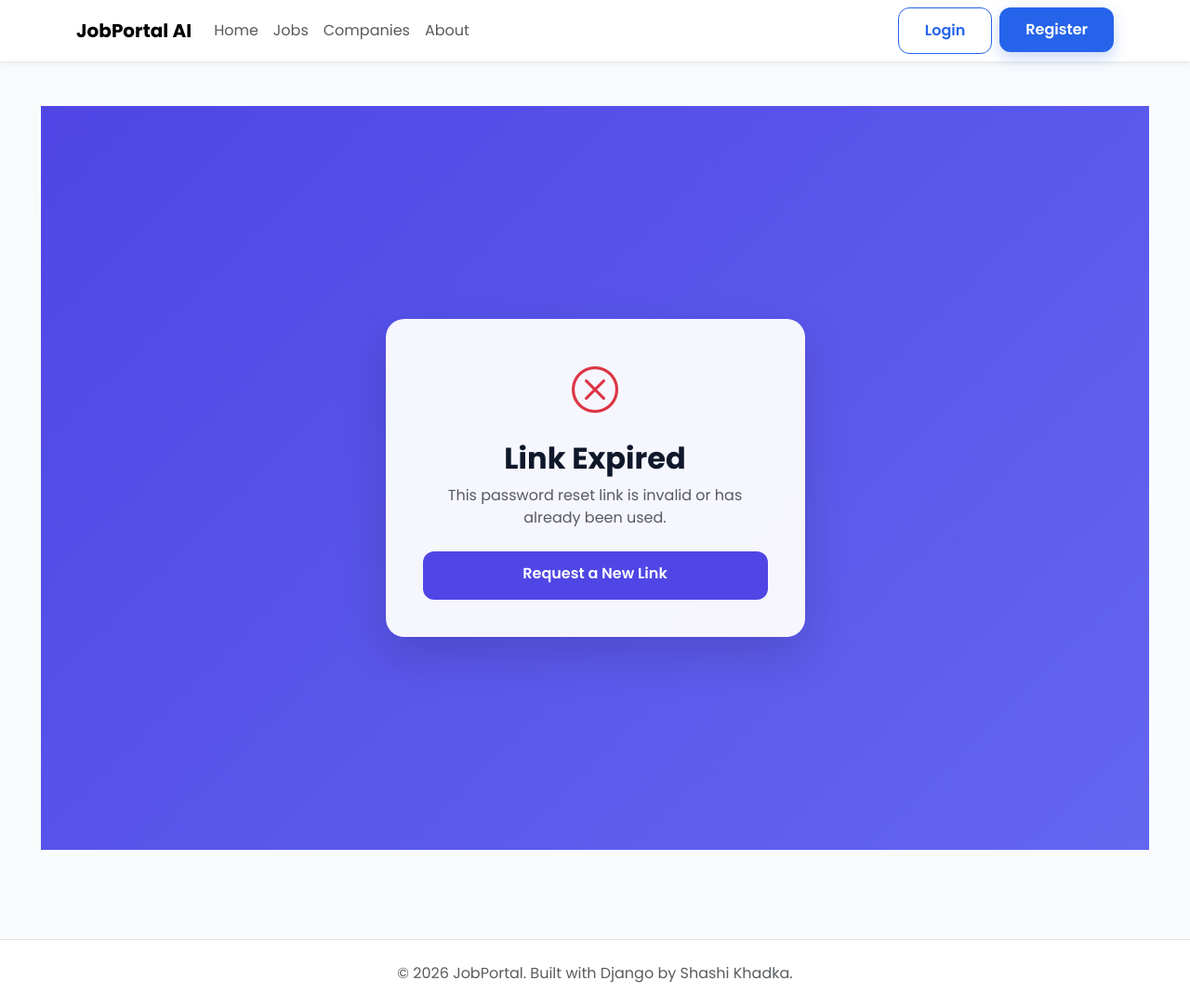
After one commit to khadkashashi/Job-Portal, a Django app: page /reset/1/1/ in a window 1280 px wide. The commit adds this page. Shown: the whole page at 93% size. Run offline with Django 5.2, Linux system fonts and the light colour scheme.

Commit message:
feat:forgot password

```diff
--- a/accounts/urls.py
+++ b/accounts/urls.py
@@ -1,8 +1,41 @@
 from django.urls import path
 from .import views
+from django.contrib.auth import views as auth_views
+
 urlpatterns=[
     path ("register/", views.register, name='register'),
     path("login/", views.login_view, name="login"),
     path("dashboard/", views.dashboard, name="dashboard"),
     path("logout/", views.logout_view, name="logout"),
+        path(
+        "password-reset/",
+        auth_views.PasswordResetView.as_view(
+            template_name="accounts/password_reset.html",
+            email_template_name="accounts/password_reset_email.html",
+            subject_template_name="accounts/password_reset_subject.txt",
+        ),
+        name="password_reset",
+    ),
+    path(
+        "password-reset/done/",
+        auth_views.PasswordResetDoneView.as_view(
+            template_name="accounts/password_reset_done.html"
+        ),
+        name="password_reset_done",
+    ),
+    path(
+        "reset/<uidb64>/<token>/",
+        auth_views.PasswordResetConfirmView.as_view(
+            template_name="accounts/password_reset_confirm.html"
+        ),
+        name="password_reset_confirm",
+    ),
+    path(
+        "reset/done/",
+        auth_views.PasswordResetCompleteView.as_view(
+            template_name="accounts/password_reset_complete.html"
+        ),
+        name="password_reset_complete",
+    ),
+
 ]
--- a/templates/accounts/login.html
+++ b/templates/accounts/login.html
@@ -108,8 +108,7 @@ Remember me
 
 </div>
 
-<a href="#">Forgot Password?</a>
-
+<a href="{% url 'password_reset' %}">Forgot Password?</a>
 </div>
 
 <button
--- /dev/null
+++ b/templates/accounts/password_reset_confirm.html
@@ -0,0 +1,97 @@
+{% extends "base.html" %}
+
+{% block title %}Set New Password{% endblock %}
+
+{% block content %}
+
+<section class="auth-section">
+
+<div class="container">
+
+<div class="row justify-content-center">
+
+<div class="col-lg-5">
+
+<div class="auth-card">
+
+{% if validlink %}
+
+<h2 class="auth-title mb-4 text-center">
+Set New Password
+</h2>
+
+<form method="POST">
+
+{% csrf_token %}
+
+<div class="mb-3">
+
+<label>New Password</label>
+
+<div class="input-group">
+
+<span class="input-group-text">
+<i class="bi bi-lock"></i>
+</span>
+
+{{ form.new_password1 }}
+
+</div>
+
+</div>
+
+<div class="mb-4">
+
+<label>Confirm New Password</label>
+
+<div class="input-group">
+
+<span class="input-group-text">
+<i class="bi bi-lock-fill"></i>
+</span>
+
+{{ form.new_password2 }}
+
+</div>
+
+</div>
+
+<button type="submit" class="btn-primary-custom">
+Change Password
+</button>
+
+</form>
+
+{% else %}
+
+<div class="text-center">
+
+<i class="bi bi-x-circle text-danger" style="font-size: 50px;"></i>
+
+<h2 class="auth-title mt-3 mb-2">
+Link Expired
+</h2>
+
+<p class="text-muted mb-4">
+This password reset link is invalid or has already been used.
+</p>
+
+<a href="{% url 'password_reset' %}" class="btn-primary-custom d-inline-block">
+Request a New Link
+</a>
+
+</div>
+
+{% endif %}
+
+</div>
+
+</div>
+
+</div>
+
+</div>
+
+</section>
+
+{% endblock %}
--- /dev/null
+++ b/templates/accounts/password_reset_subject.txt
@@ -0,0 +1 @@
+Reset your JobPortal AI password
```
Also changed, not shown: templates/accounts/password_reset.html (added, +65 -0 lines), templates/accounts/password_reset_complete.html (added, +41 -0 lines), templates/accounts/password_reset_done.html (added, +41 -0 lines), templates/accounts/password_reset_email.html (added, +10 -0 lines), db.sqlite3.
